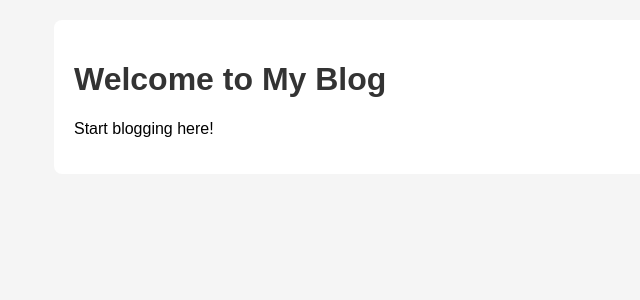
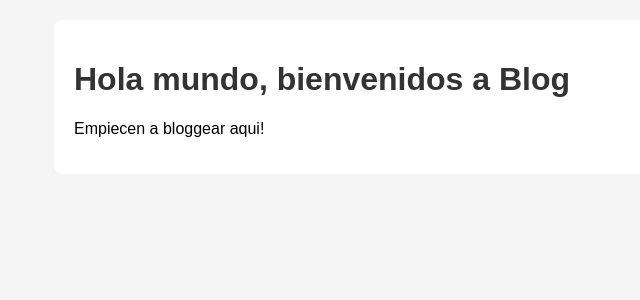
Before and after one commit to madcat488/blog_proyecto, a Django app: page / in a window 1280 px wide. Shown: the top 300 px of the page, without its empty margins (166-806 px from the left). Run offline with Django 5.2, Linux system fonts and the light colour scheme.

Commit message:
init.templates

```diff
--- a/templates/index.html
+++ b/templates/index.html
@@ -25,8 +25,8 @@
 </head>
 <body>
     <div class="container">
-        <h1>Welcome to My Blog</h1>
-        <p>Start blogging here!</p>
+        <h1>Hola mundo, bienvenidos a Blog</h1>
+        <p>Empiecen a bloggear aqui!</p>
     </div>
 </body>
 </html>
```
